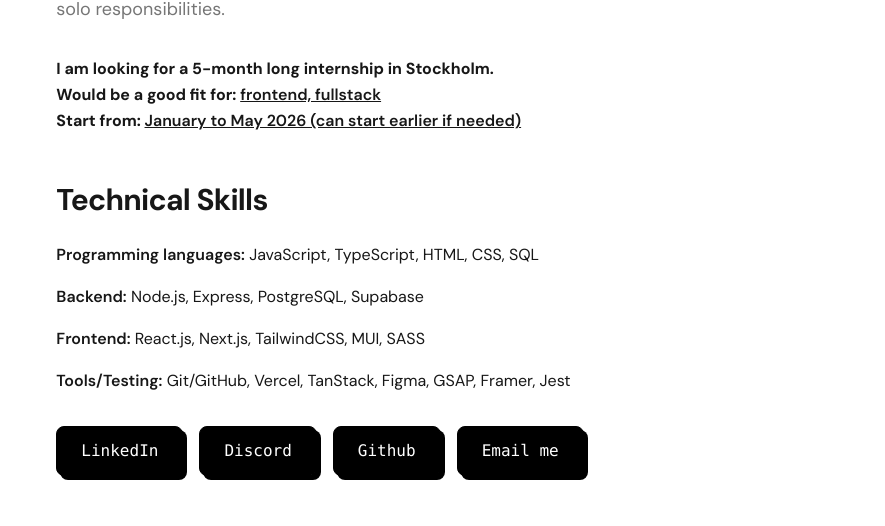
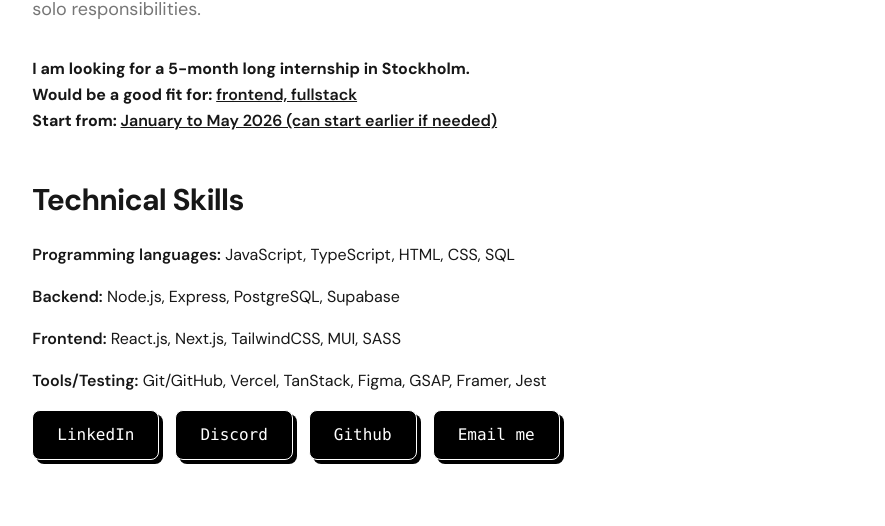
Before and after one commit to maysunktong/portfolio, a Next.js app: page / in a window 1280 px wide. Shown: the part 673-1199 px from the top of the page, without its empty margins (197-1082 px from the left). Built offline with nearby package versions, Linux system fonts and the light colour scheme.

Commit message:
change border move stuff into chunks

```diff
--- a/components/EmailForm.tsx
+++ b/components/EmailForm.tsx
@@ -17,7 +17,7 @@ export default function EmailForm({ onClose }: { onClose: () => void }) {
   };
 
   return (
-    <div className="fixed z-100 bottom-4 right-4 w-70 md:w-96 bg-foreground rounded-2xl shadow-2xl border border-gray-200 p-6 animate-slide-up text-black">
+    <div className="fixed z-100 bottom-4 right-4 w-70 md:w-96 bg-white rounded-2xl shadow-2xl border border-gray-200 p-6 animate-slide-up text-black">
       {/* Header */}
       <div className="flex justify-between items-center mb-4">
         <h2 className="text-lg font-semibold">Email me 😊</h2>
--- a/components/HeroBanner.tsx
+++ b/components/HeroBanner.tsx
@@ -4,19 +4,21 @@ import ProfileImage from "./ui/ProfileImage";
 import MenuButton from "./ui/MenuButton";
 import { StatusIndicator } from "./ui/StatusIndicator";
 import EmailForm from "./EmailForm";
+import HeroButtons from "./HeroButtons";
+import TechnicalSkills from "./TechnicalSkills";
 
 export default function HeroBanner() {
   const [showEmailForm, setShowEmailForm] = useState(false);
 
   return (
-    <section className="w-full min-h-screen md:w-3/4 lg:w-full flex flex-col lg:flex-row gap-12 lg:gap-16 px-6 py-12 lg:py-20 justify-center">
+    <section className="w-full min-h-screen md:w-3/4 lg:w-full flex flex-col lg:flex-row gap-12 lg:gap-16 py-12 lg:py-20 justify-center">
       <div className="flex-1 flex flex-col justify-center">
         {/* Profile + Intro */}
         <div className="pb-8 flex justify-start items-center">
           <ProfileImage />
         </div>
 
-        <div className="space-y-6 md:space-y-8">
+        <div className="space-y-3 md:space-y-8">
           <StatusIndicator status="lia" />
 
           <h1 className="font-jet text-4xl md:text-6xl lg:text-7xl font-bold tracking-tighter dark:text-white leading-tight">
@@ -52,60 +54,12 @@ export default function HeroBanner() {
           </div>
         </div>
         {/* Technical Skills */}
-        <div className="pt-12 space-y-6">
-          <h3 className="text-2xl md:text-3xl font-bold tracking-tight dark:text-white">
-            Technical Skills
-          </h3>
-
-          <div className="space-y-4 text-sm md:text-base leading-relaxed">
-            <p>
-              <span className="font-semibold">Programming languages:</span>{" "}
-              JavaScript, TypeScript, HTML, CSS, SQL
-            </p>
-            <p>
-              <span className="font-semibold">Backend:</span> Node.js, Express,
-              PostgreSQL, Supabase
-            </p>
-            <p>
-              <span className="font-semibold">Frontend:</span> React.js,
-              Next.js, TailwindCSS, MUI, SASS
-            </p>
-            <p>
-              <span className="font-semibold">Tools/Testing:</span> Git/GitHub,
-              Vercel, TanStack, Figma, GSAP, Framer, Jest
-            </p>
-          </div>
-        </div>
+        <TechnicalSkills />
         {/* Buttons */}
-        <div className="flex flex-wrap gap-4 pt-8">
-          <MenuButton
-            href="https://www.linkedin.com/in/may-sunktong-276b53143/"
-            label="LinkedIn"
-            bg="black"
-            textColor="white"
-          />
-          <MenuButton
-            href="https://discord.gg/ss7tn39GPJ"
-            label="Discord"
-            bg="black"
-            textColor="white"
-          />
-          <MenuButton
-            href="https://github.com/maysunktong"
-            label="Github"
-            bg="black"
-            textColor="white"
-          />
-          <button
-            type="button"
-            onClick={() => setShowEmailForm(!showEmailForm)}
-            className="cursor-pointer w-fit flex gap-2 justify-center items-center bg-black text-white font-mono px-6 py-3 rounded-lg shadow-[4px_4px_0_0_rgba(0,0,0,1)] border border-black active:translate-y-1 dark:border-white hover:border-dashed"
-          >
-            Email me
-          </button>
-        </div>
+        <HeroButtons
+          setShowEmailForm={() => setShowEmailForm(!showEmailForm)}
+        />
       </div>
-
       {/* Email form */}
       {showEmailForm && (
         <div className="fixed bottom-4 right-4 z-[9999]">
--- /dev/null
+++ b/components/HeroButtons.tsx
@@ -0,0 +1,37 @@
+import MenuButton from "./ui/MenuButton";
+
+export default function HeroButtons({
+  setShowEmailForm,
+}: {
+  setShowEmailForm: () => void;
+}) {
+  return (
+    <div className="flex flex-wrap gap-2 md:gap-4 py-4">
+      <MenuButton
+        href="https://www.linkedin.com/in/may-sunktong-276b53143/"
+        label="LinkedIn"
+        bg="black"
+        textColor="white"
+      />
+      <MenuButton
+        href="https://discord.gg/ss7tn39GPJ"
+        label="Discord"
+        bg="black"
+        textColor="white"
+      />
+      <MenuButton
+        href="https://github.com/maysunktong"
+        label="Github"
+        bg="black"
+        textColor="white"
+      />
+      <button
+        type="button"
+        onClick={setShowEmailForm}
+        className="cursor-pointer w-fit flex gap-2 justify-center items-center bg-black text-white font-mono px-6 py-3 rounded-lg shadow-[4px_4px_0_0_rgba(0,0,0,1)] border border-white active:translate-y-1 dark:border-white hover:border-dashed"
+      >
+        Email me
+      </button>
+    </div>
+  );
+}
--- /dev/null
+++ b/components/TechnicalSkills.tsx
@@ -0,0 +1,28 @@
+export default function TechnicalSkills() {
+  return (
+    <div className="pt-12 space-y-3 md:space-y-6">
+      <h3 className="text-2xl md:text-3xl font-bold tracking-tight dark:text-white">
+        Technical Skills
+      </h3>
+
+      <div className="space-y-4 text-sm md:text-base leading-relaxed">
+        <p>
+          <span className="font-semibold">Programming languages:</span>{" "}
+          JavaScript, TypeScript, HTML, CSS, SQL
+        </p>
+        <p>
+          <span className="font-semibold">Backend:</span> Node.js, Express,
+          PostgreSQL, Supabase
+        </p>
+        <p>
+          <span className="font-semibold">Frontend:</span> React.js, Next.js,
+          TailwindCSS, MUI, SASS
+        </p>
+        <p>
+          <span className="font-semibold">Tools/Testing:</span> Git/GitHub,
+          Vercel, TanStack, Figma, GSAP, Framer, Jest
+        </p>
+      </div>
+    </div>
+  );
+}
--- a/components/ui/MenuButton.tsx
+++ b/components/ui/MenuButton.tsx
@@ -5,14 +5,16 @@ export default function Menu({
   label,
   href,
   bg = "transparent",
+  onClick,
 }: LinkButtonTypes) {
   return (
     <Link
+      onClick={onClick}
       target="_blank"
       href={href}
-      className={`text-white w-fit flex gap-2 justify-center items-center bg-${bg} border-1 font-mono px-6 py-3 rounded-lg shadow-[4px_4px_0_0_rgba(0,0,0,1)] border-black active:translate-y-1 dark:border-white hover:border-dashed`}
+      className={`text-white w-fit flex justify-center items-center bg-${bg} border-1 font-mono px-3 py-2 md:px-6 md:py-3 rounded-lg shadow-[4px_4px_0_0_rgba(0,0,0,1)] border-black active:translate-y-1 border-white hover:border-dashed`}
     >
-      <p>{label}</p>
+      <button>{label}</button>
     </Link>
   );
 }
--- a/types/globlas.d.ts
+++ b/types/globlas.d.ts
@@ -7,6 +7,7 @@ type LinkButtonTypes= {
   textColor?: string;
   icon?: ReactElement;
   target?: string;
+  onClick?: () => void
 };
 
 type VideoProps = {
```
